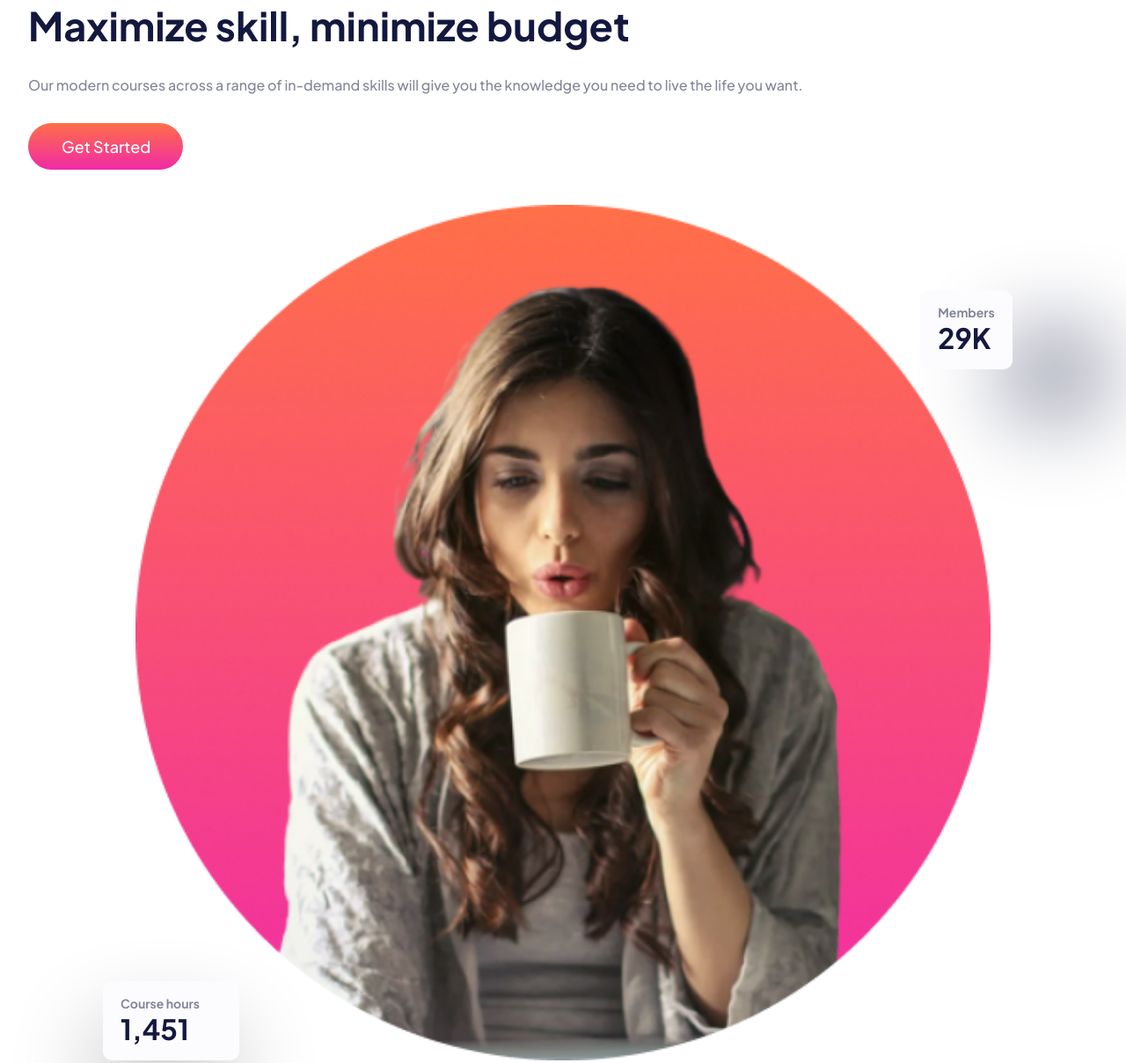
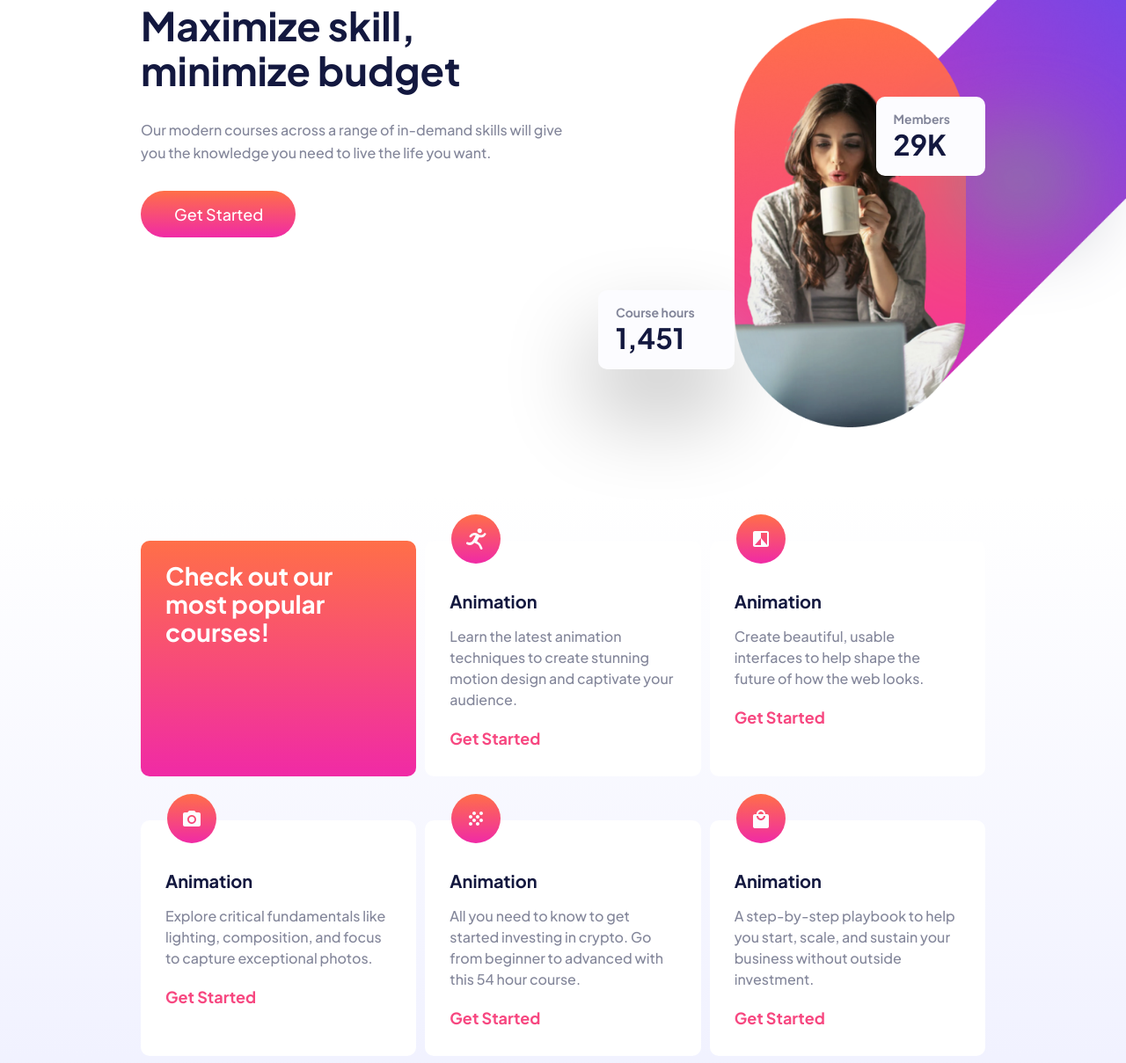
Before and after one commit to Fran3021/Elearning-Landing-Page, a website built with Vite: page index.html in a window 1280 px wide. Shown: the part 118-1327 px from the top of the page at 88% size. Built offline with nearby package versions, Linux system fonts and the light colour scheme.

Commit message:
terminamos la vista responsive hasta desktop

```diff
--- a/index.html
+++ b/index.html
@@ -39,7 +39,7 @@
       </a>
       <nav class="nav-principal">
         <ul>
-          <li><a class="button" href="#">Get Started</a></li>
+          <li><a class="button-header" href="#">Get Started</a></li>
         </ul>
     </nav>
     </div>
@@ -57,7 +57,7 @@
           </ul>
         </nav>
         <div class="hero__image">
-          <img src="img/hero-img-mobile.png" alt="image-hero-mobile">
+          <img class="hero-mobile" src="img/hero-img-mobile.png" alt="image-hero-mobile">
           <div class="hero__number-1">
             <spam class="title">Members</spam>
             <spam class="number">29K</spam>
@@ -129,7 +129,7 @@
       <nav class="nav-footer">
         <ul>
           <li>
-            <a href="#" class="button">Get Started</a>
+            <a href="#" class="button-footer">Get Started</a>
           </li>
         </ul>
       </nav>
--- a/sass/abstracts/_variables.scss
+++ b/sass/abstracts/_variables.scss
@@ -17,4 +17,6 @@ $white: #FFFFFF;
 $magenta: #FF6F48;
 $blue-dark: #4851FF;
 $gradient-pink-blue:linear-gradient(to bottom, #FF6F48 0%, #F02AA6 100%);
-$gradient-blue-pink:linear-gradient(to bottom, #4851FF 0%, #F02AA6 100%);;
+$gradient-blue-pink:linear-gradient(to bottom, #4851FF 0%, #F02AA6 100%);
+$gradient-green-lime:linear-gradient(to bottom, #f4ccc1 0%, #F02AA6 100%);
+$gradient-blue-green:linear-gradient(to bottom, #8389ef 0%, #f3e8ef 100%);
--- a/sass/layout/_activities.scss
+++ b/sass/layout/_activities.scss
@@ -1,9 +1,26 @@
 .activities{
     padding-top: 66px;
     background: linear-gradient(180deg, #fff 0%, #f0f1ff 100%);
+    @include breakpoint(desktop){
+        padding-top: 0px;
+    }
     .container{
         display: flex;
         flex-direction: column;
+        @include breakpoint (tablet){
+            display: grid;
+            grid-template-columns: 1fr 1fr;
+            grid-template-rows: 1fr 1fr 1fr;
+            padding-top: 50px;
+            column-gap: 10px;
+        }
+        @include breakpoint (desktop){
+            display: grid;
+            grid-template-columns: 1fr 1fr 1fr;
+            grid-template-rows: 1fr 1fr;
+            padding-top: 50px;
+            column-gap: 10px;
+        }
     }
     &__header{
         background-image: $gradient-pink-blue;
--- a/sass/layout/_container.scss
+++ b/sass/layout/_container.scss
@@ -2,4 +2,9 @@
     max-width: 95%;
     margin-left: auto;
     margin-right: auto;
+    @include breakpoint(desktop){
+        max-width: 75%;
+        margin-left: auto;
+        margin-right: auto;
+    }
 }
--- a/sass/layout/_footer.scss
+++ b/sass/layout/_footer.scss
@@ -8,9 +8,14 @@
         .nav-footer{
             ul{
                 @include reset-list;
-                .button{
+                .button-footer{
                     @include button;
                     background-image: $gradient-blue-pink;
+                    @include breakpoint(desktop){
+                        &:hover{
+                            background-image: $gradient-blue-green;
+                        }
+                    }
                 }
             }
         }
--- a/sass/layout/_header.scss
+++ b/sass/layout/_header.scss
@@ -10,8 +10,13 @@
         .nav-principal{
             ul{
                 @include reset-list;
-                .button{
-                    @include button
+                .button-header{
+                    @include button;
+                    @include breakpoint(desktop){
+                        &:hover{
+                            background-color: $blue;
+                        }
+                    }
                 }
             }
         }
--- a/sass/layout/_main.scss
+++ b/sass/layout/_main.scss
@@ -1,11 +1,20 @@
 .hero{
     padding-top: 38px;
+    @include breakpoint(tablet){
+        padding-bottom: 90px;
+    }
+    @include breakpoint(desktop){
+        height: 600px
+    }
     &__title{
         font-size: 45px;
         color: $black;
         font-weight: bold;
         margin-bottom: 30px;
         line-height: 51px;
+        @include breakpoint (tablet){
+            max-width: 50%;
+        }
     }
     &__subtitle{
         font-size: 16px;
@@ -14,6 +23,9 @@
         line-height: 26px;
         width: 80%;
         margin-bottom: 30px;
+        @include breakpoint (tablet){
+            max-width: 50%;
+        }
     }
     &__button{
         margin-bottom: 40px;
@@ -22,6 +34,11 @@
             a{
                 @include button;
                 background-image: $gradient-pink-blue;
+                @include breakpoint(desktop){
+                    &:hover{
+                        background-image:$gradient-green-lime;
+                    }
+                }
             }
         }
     }
@@ -31,8 +48,11 @@
         justify-content: center;
         align-items: center;
         position: relative;
-        img{
+        .hero-mobile{
             width: 80%;
+            @include breakpoint(tablet){
+                display: none;
+            }
         }
     }
     &__number-1{
@@ -45,6 +65,19 @@
     top:10%;
     right: 8%;
     box-shadow:100px 50px 100px $grey;
+    @include breakpoint (tablet){
+        top: -300px;
+        right: 0px;
+    }
+    @include breakpoint (tablethorizontal){
+        top: -250px;
+        right: 50px;
+    }
+    @include breakpoint (desktop){
+        top: -200px;
+        right: 0px;
+        padding: 16px 40px 16px 20px;
+    }
     .title{
         font-size: 14px;
         font-weight: bold;
@@ -66,6 +99,18 @@
         bottom:0%;
         left: 7%;
         box-shadow: -8px 50px 100px silver;
+        @include breakpoint (tablet){
+            bottom: -90px;
+            left: 420px;
+        }
+        @include breakpoint(tablethorizontal){
+            bottom: -80px;
+            left: 580px;
+        }
+        @include breakpoint (desktop){
+            bottom: -110px;
+            left: 520px;
+        }
         .title{
             font-size: 14px;
             font-weight: bold;
--- a/sass/themes/_default.scss
+++ b/sass/themes/_default.scss
@@ -4,4 +4,22 @@ html * {
 
 body {
     overflow-x: hidden;
+    @include breakpoint (tablet){
+        background-image: url(../../img/hero-image.png);
+        background-repeat: no-repeat;
+        background-size: 310px;
+        background-position: 100% 5%;
+    }
+    @include breakpoint(tablethorizontal){
+        background-image: url(../../img/hero-image-desktop.png);
+        background-repeat: no-repeat;
+        background-position: 100% 0%;
+        background-size: 400px;
+    }
+    @include breakpoint(desktop){
+        background-image: url(../../img/hero-image-desktop.png);
+        background-repeat: no-repeat;
+        background-position: 100% 0%;
+        background-size: 500px;
+    }
 }
```
Also changed, not shown: img/hero-image-desktop.png (added), img/hero-image.png (added).
